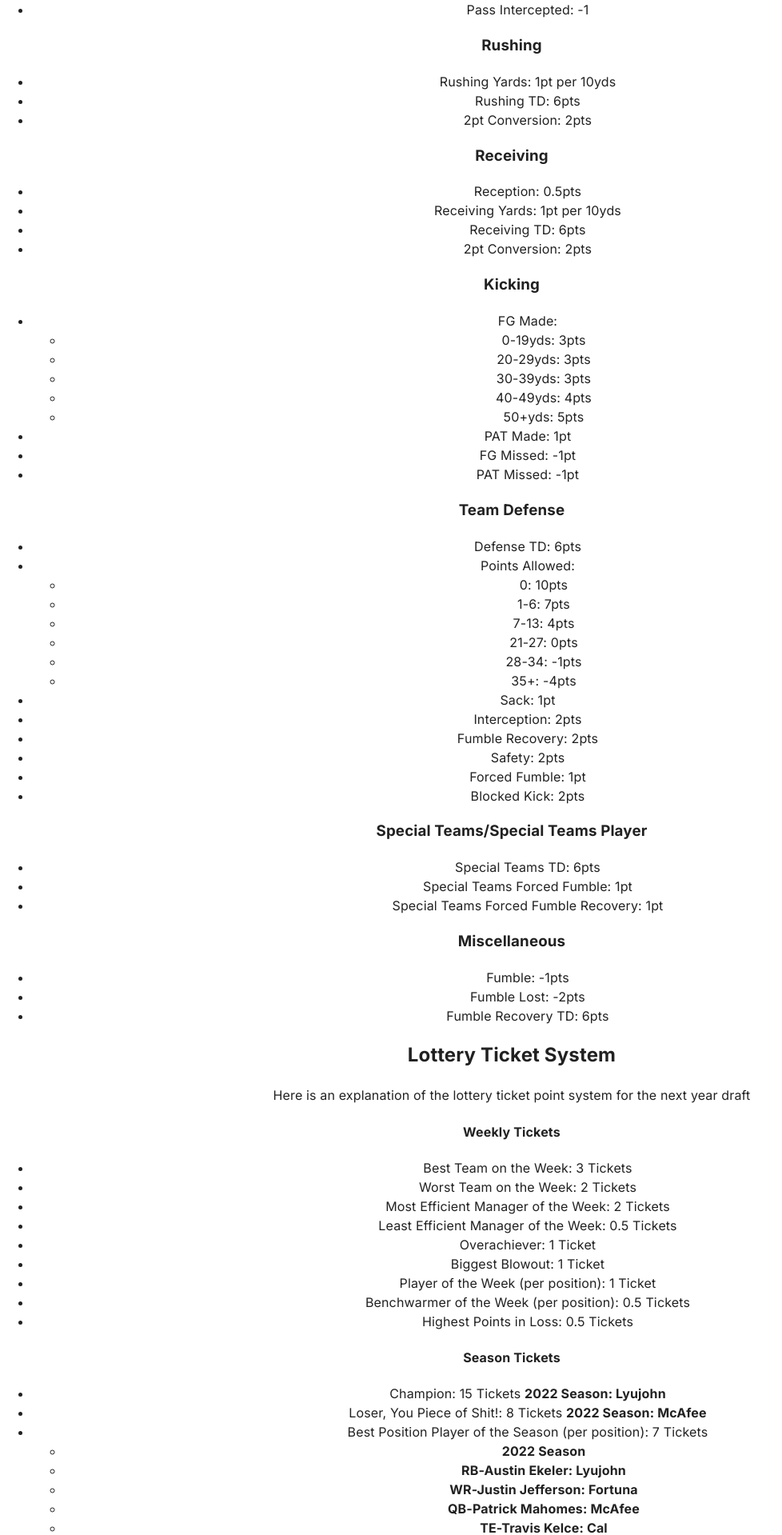
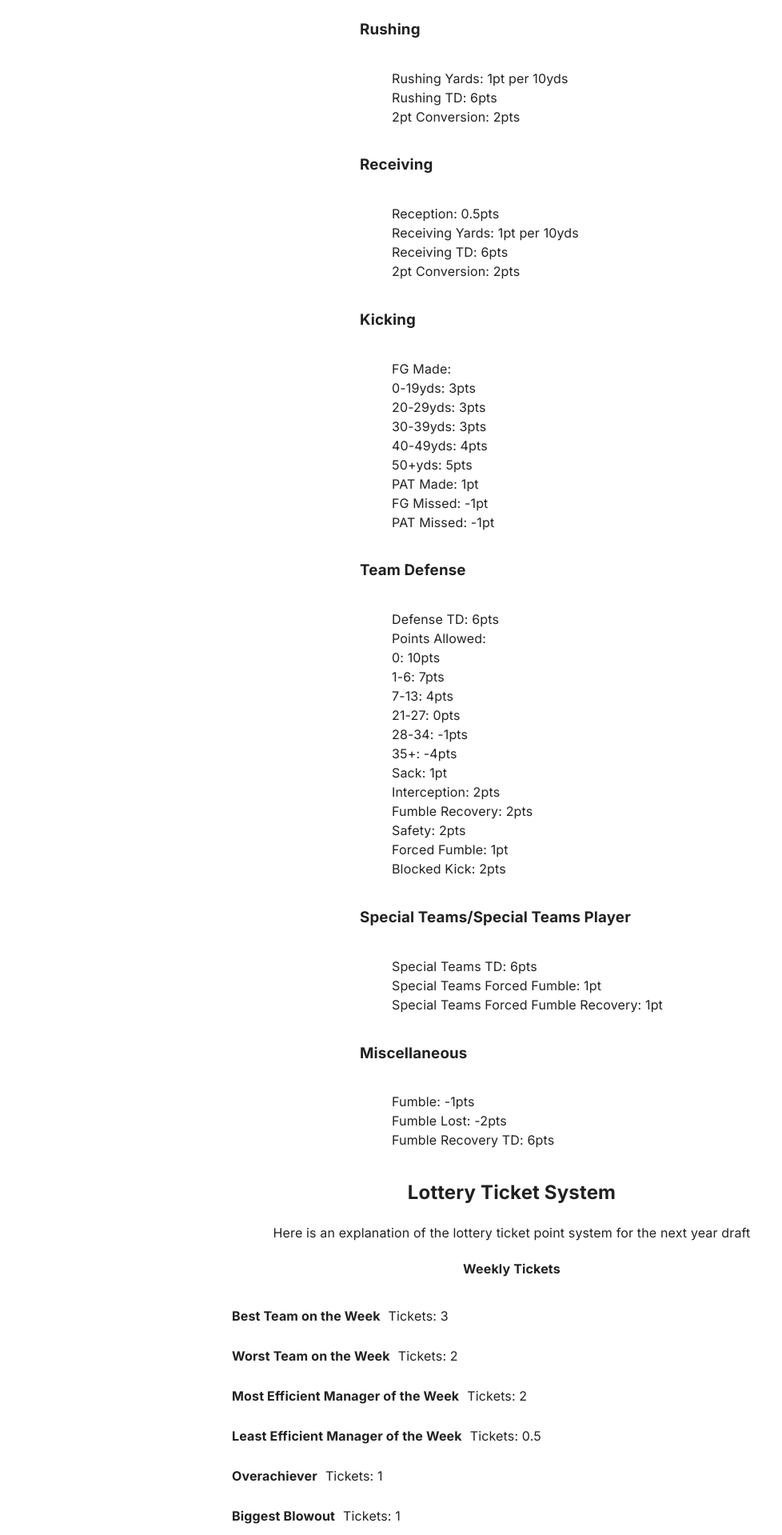
Before and after one commit to jstaples50/ff_web_app, a React (Create React App) app: page /pointsystem in a window 1280 px wide. Shown: the part 396-2315 px from the top of the page at 80% size, without its empty margins (0-978 px from the left). Built offline with nearby package versions, Linux system fonts and the light colour scheme; no server answers.

Commit message:
Created pointSystem/ticket data. Styled PointSystem.jsx

```diff
--- a/src/Routes/PointSystem.jsx
+++ b/src/Routes/PointSystem.jsx
@@ -1,97 +1,65 @@
 import React from "react";
+import { Box } from "@mui/material";
+import { pointSystemData, ticketData } from "../lib/pointSystemData";
+import Ticket from "./multi-use-components/Ticket";
 
 const PointSystem = () => {
   return (
     <div>
-      <h1>Point System Component</h1>
       <h2>Matchup Scoring</h2>
-      <div className="scoring-system">
-        <h3>Passing</h3>
-        <ul>
-          <li>Passing Yards: 1pt per 25yds</li>
-          <li>Passing TD: 4pts</li>
-          <li>2pt Conversion: 2pts</li>
-          <li>Pass Intercepted: -1</li>
-        </ul>
-        <h3>Rushing</h3>
-        <ul>
-          <li>Rushing Yards: 1pt per 10yds</li>
-          <li>Rushing TD: 6pts</li>
-          <li>2pt Conversion: 2pts</li>
-        </ul>
-        <h3>Receiving</h3>
-        <ul>
-          <li>Reception: 0.5pts</li>
-          <li>Receiving Yards: 1pt per 10yds</li>
-          <li>Receiving TD: 6pts</li>
-          <li>2pt Conversion: 2pts</li>
-        </ul>
-        <h3>Kicking</h3>
-        <ul>
-          <li>FG Made:</li>
-          <ul>
-            <li>0-19yds: 3pts</li>
-            <li>20-29yds: 3pts</li>
-            <li>30-39yds: 3pts</li>
-            <li>40-49yds: 4pts</li>
-            <li>50+yds: 5pts</li>
-          </ul>
-          <li>PAT Made: 1pt</li>
-          <li>FG Missed: -1pt</li>
-          <li>PAT Missed: -1pt</li>
-        </ul>
-        <h3>Team Defense</h3>
-        <ul>
-          <li>Defense TD: 6pts</li>
-          <li>Points Allowed:</li>
-          <ul>
-            <li>0: 10pts</li>
-            <li>1-6: 7pts</li>
-            <li>7-13: 4pts</li>
-            <li>21-27: 0pts</li>
-            <li>28-34: -1pts</li>
-            <li>35+: -4pts</li>
-          </ul>
-          <li>Sack: 1pt</li>
-          <li>Interception: 2pts</li>
-          <li>Fumble Recovery: 2pts</li>
-          <li>Safety: 2pts</li>
-          <li>Forced Fumble: 1pt</li>
-          <li>Blocked Kick: 2pts</li>
-        </ul>
-        <h3>Special Teams/Special Teams Player</h3>
-        <ul>
-          <li>Special Teams TD: 6pts</li>
-          <li>Special Teams Forced Fumble: 1pt</li>
-          <li>Special Teams Forced Fumble Recovery: 1pt</li>
-        </ul>
-        <h3>Miscellaneous</h3>
-        <ul>
-          <li>Fumble: -1pts</li>
-          <li>Fumble Lost: -2pts</li>
-          <li>Fumble Recovery TD: 6pts</li>
-        </ul>
+      <div
+        className="scoring-system"
+        style={{
+          display: "flex",
+          alignItems: "center",
+          justifyContent: "center",
+          flexDirection: "column",
+        }}
+      >
+        {pointSystemData.length &&
+          pointSystemData.map((pointObj) => (
+            <ScoringBadge pointObj={pointObj} />
+          ))}
       </div>
       <h2>Lottery Ticket System</h2>
       <p>
         Here is an explanation of the lottery ticket point system for the next
         year draft
       </p>
-      <div className="ticket-system">
-        <h4>Weekly Tickets</h4>
-        <ul>
-          <li>Best Team on the Week: 3 Tickets</li>
-          <li>Worst Team on the Week: 2 Tickets</li>
-          <li>Most Efficient Manager of the Week: 2 Tickets</li>
-          <li>Least Efficient Manager of the Week: 0.5 Tickets</li>
-          <li>Overachiever: 1 Ticket</li>
-          <li>Biggest Blowout: 1 Ticket</li>
-          <li>Player of the Week (per position): 1 Ticket</li>
-          <li>Benchwarmer of the Week (per position): 0.5 Tickets</li>
-          <li>Highest Points in Loss: 0.5 Tickets</li>
-        </ul>
-        <h4>Season Tickets</h4>
-        <ul>
+      <h4>Weekly Tickets</h4>
+      <Box
+        className="weekly-tickets"
+        display={"flex"}
+        justifyContent={"center"}
+        alignItems={"center"}
+        flexDirection={"column"}
+        width={"100vw"}
+      >
+        {ticketData.length &&
+          ticketData.map((ticketObj) =>
+            ticketObj.category === "weekly" ? (
+              <Ticket ticketObj={ticketObj} />
+            ) : null
+          )}
+      </Box>
+      <h4>Season Tickets</h4>
+      <Box
+        className="season-tickets"
+        display={"flex"}
+        justifyContent={"center"}
+        alignItems={"center"}
+        flexDirection={"column"}
+        width={"100vw"}
+      >
+        {ticketData.length &&
+          ticketData.map((ticketObj) =>
+            ticketObj.category === "season" ? (
+              <Ticket ticketObj={ticketObj} />
+            ) : null
+          )}
+      </Box>
+      {/* Keep this data for league history section */}
+      {/* <ul>
           <li>
             Champion: 15 Tickets{" "}
             <span style={{ fontWeight: "bold" }}>2022 Season: Lyujohn</span>
@@ -170,10 +138,29 @@ const PointSystem = () => {
               2022 Season: Jared and Fortuna
             </span>
           </li>
-        </ul>
-      </div>
+        </ul> */}
     </div>
   );
 };
 
+const ScoringBadge = ({ pointObj }) => {
+  return (
+    <Box
+      className="scoring-badge"
+      display={"flex"}
+      alignItems={"flex-start"}
+      justifyContent={"flex-start"}
+      flexDirection={"column"}
+      width={"380px"}
+    >
+      <h3>{pointObj.title}</h3>
+      <ul style={{ listStyle: "none", textAlign: "left" }}>
+        {pointObj.info.map((item) => (
+          <li>{item}</li>
+        ))}
+      </ul>
+    </Box>
+  );
+};
+
 export default PointSystem;
--- a/src/Routes/Profile.jsx
+++ b/src/Routes/Profile.jsx
@@ -17,9 +17,9 @@ const Profile = ({ managers }) => {
       <h1>Profile Component</h1>
       <TeamCard team={filteredManager} />
       <p>Tickets Earned</p>
+      {/* <Ticket />
       <Ticket />
-      <Ticket />
-      <Ticket />
+      <Ticket /> */}
     </div>
   );
 };
--- a/src/Routes/multi-use-components/Ticket.jsx
+++ b/src/Routes/multi-use-components/Ticket.jsx
@@ -1,10 +1,19 @@
 import React from "react";
+import { Box } from "@mui/material";
 
-const Ticket = () => {
+const Ticket = ({ ticketObj }) => {
   return (
-    <div>
-      <h2>Ticket</h2>
-    </div>
+    <Box
+      className="ticket-container"
+      display={"flex"}
+      justifyContent={"flex-start"}
+      alignItems={"center"}
+      width={"700px"}
+      height={"50px"}
+    >
+      <h4 style={{ marginRight: "10px" }}>{ticketObj.name}</h4>
+      <p>Tickets: {ticketObj.ticketValue}</p>
+    </Box>
   );
 };
 
```
Also changed, not shown: src/lib/pointSystemData.js (added).
